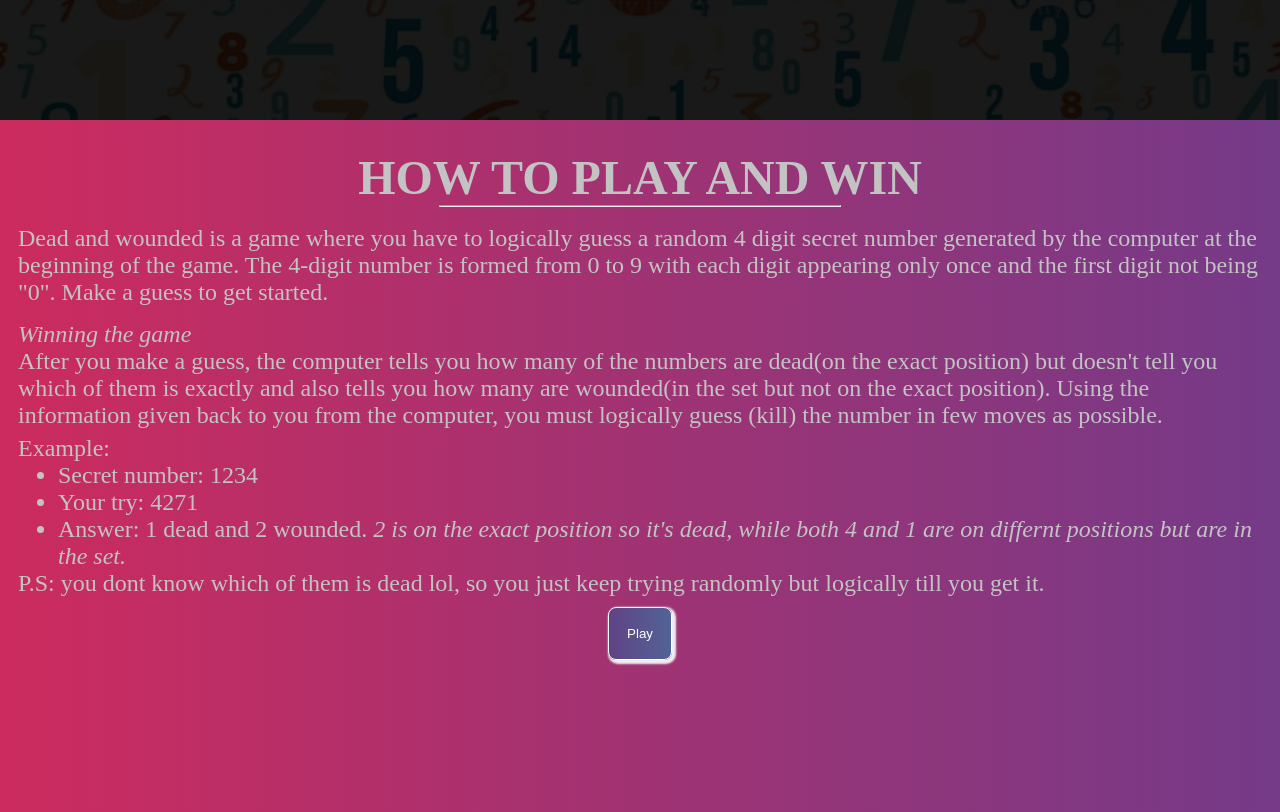
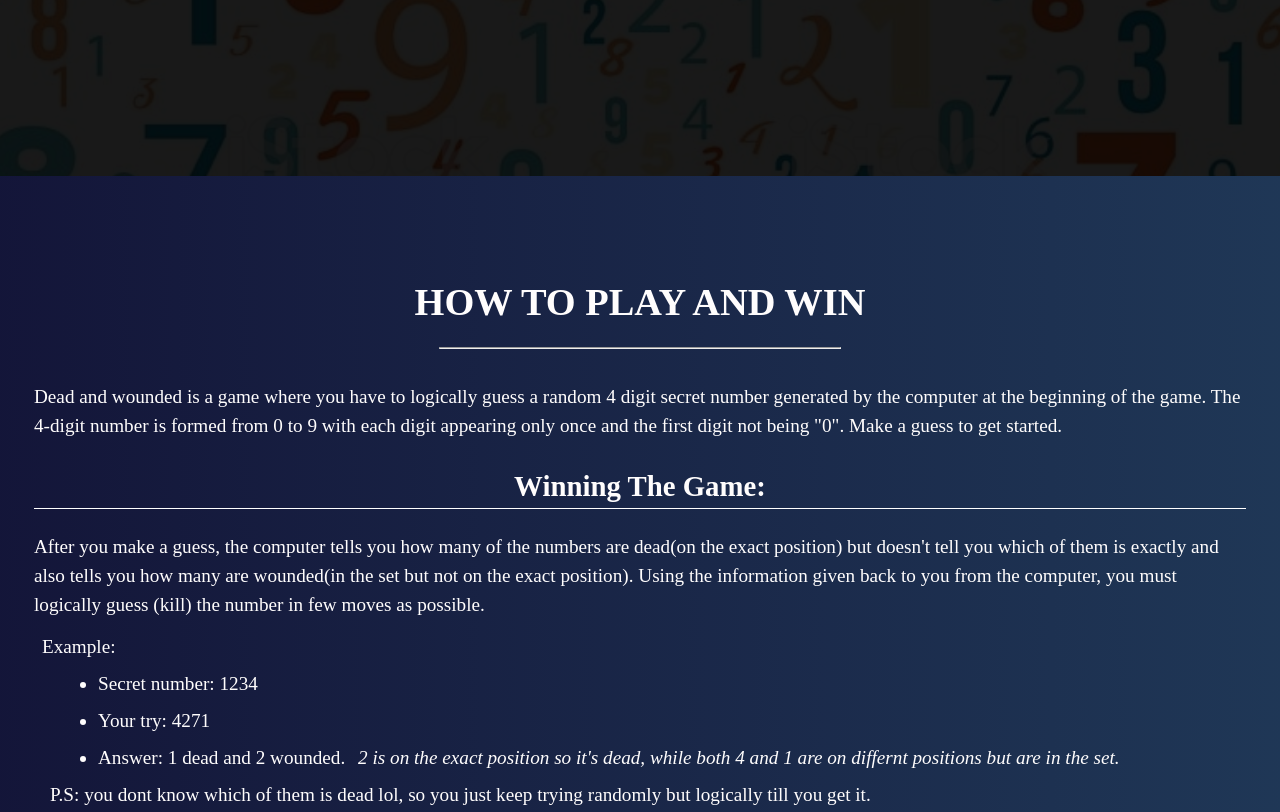
Before and after one commit to aolamide/number-game, a plain HTML site: page index.html in a window 1280 px wide. Shown: the part 680-1492 px from the top of the page. Drawn offline with Linux system fonts and the light colour scheme.

Commit message:
UI improvement and javascript clean up

```diff
--- a/css/play.css
+++ b/css/play.css
@@ -1,196 +1,145 @@
-body,html{
+body{
   margin: 0;
-	background : linear-gradient(to left, #614385, #516395);
-    /* added keyframes to background to make it more heated ;)*/
-    animation: body;
-    animation-duration: 8s;
-    animation-fill-mode: forwards;
-    animation-iteration-count: infinite;
-
+  overflow-x: hidden;
+  background: radial-gradient(circle, hsl(214, 47%, 23%), hsl(237, 49%, 15%));;
 }
-:root{
-    --button-border-t1: rgba( 222, 184, 135, 0.53 );
-    --button-border-t2: rgba(0, 255, 255, 0.67);
+h1 {
+  color: white;
 }
-h1{
+#side2 {
   color: white;
-    text-shadow: 1px 0px 1px #eee;
+  width: 40%;
 }
-#side2{
-    color: white;
-    padding: 15px;
-	width: 50vw;
-
-}
-#validation{
+#validation {
   color: red;
   margin-top: 5px;
 }
-main{
-	width: 100%;
+main {
+  width: 90%;
   height: 80%;
   margin: 5% auto;
   display: flex;
+  justify-content: space-between;
 }
-#side1{
-	padding: 15px;
-	width: 50vw;
-}
-input,button{
-	border-radius: 7px;
+
+input{
+  border-radius: 10px;
   padding: 15px;
   margin: 5px 0 15px 0;
 }
-button{
-    border-top-color: var(--button-border-t1, rgba(222, 184, 135, 0.53));
-    border-right-color: var(--button-border-t2, rgba(0, 255, 255, 0.67));
-    border-bottom-color: var(--button-border-t2, rgba(0, 255, 255, 0.67));
-    border-left-color: var(--button-border-t1, rgba(222, 184, 135, 0.53));
+button {
+  background: hsl(229, 64%, 46%);
+  border-radius: 10px;
+  padding: 18px;
+  border: none;
+  box-shadow: 2px 2px 2px #eee;
+  margin: 10px;
   color: white;
-    background : linear-gradient(to left, #614385, #516395);
-    animation: button;
-    animation-iteration-count: infinite;
-    animation-duration: 2s;
+  outline: none;
+  cursor: pointer;
+  transition: .5s;
 }
 button:hover{
-	cursor: pointer;
-    background : linear-gradient(to right, #614385, #516395);
-    transition-duration: .5s;
-/*    transform: scale(1.1);*/
-	transform: rotateY(360deg);
+  color: #dc2e4e;
 }
-.red{
-	color:red;
+button:active{
+	animation: button .5s ease;
 }
-.green{
-	color: green;
+@keyframes button{
+	to{ transform: scale(0.8);}
 }
-table, td {
+table,
+td {
   border-bottom: 1px solid black;
   border-collapse: collapse;
   padding: 8px;
 }
 /*PopUp*/
-.openBtn{
+.openBtn {
   background: coral;
-	padding:15px 20px;
+  padding: 15px 20px;
   border: 0;
   outline: none;
 }
-.openBtn:hover{
+.openBtn:hover {
   background: #333;
   cursor: pointer;
 }
-.modal{
+.modal {
   display: none;
   position: fixed;
   background: #11111185;
   top: 0;
-	left:0;
+  left: 0;
   width: 100%;
   height: 100%;
   overflow: auto;
-	z-index : 1;
+  z-index: 1;
 }
-.modalContent{
-	width: 60%;
+.modalContent {
+  border-radius: 10px;
+  width: 40vw;
   background: white;
   margin: auto;
-	margin-top: 100px;
-	margin-right: auto;
-	box-shadow: 3px 4px 6px #777, -3px -4px 6px #777;
+  margin-top: 30vh;
+  animation: alert 0.4s ease-out reverse;
 }
-.modalHeader{
-	background: rgb(158, 152, 76);
+@keyframes alert {
+  from {
+    opacity: 1;
+  }
+  to {
+    transform: scale(0.35);
+    opacity: 0;
+  }
+}
+.modalHeader {
+  border-radius: 10px 10px 0 0;
+  background: #606e85;
   padding: 15px;
 }
-.modalHeader h1, .modalFooter h3{
+.modalHeader h1,
+.modalFooter h3 {
   margin: 0;
 }
-.closeModal{
+.closeModal {
   float: right;
   font-weight: 900;
   font-size: 20px;
   color: #11111185;
+  cursor: pointer;
+  transition: .5s;
 }
-.guessleft{
+.guessleft {
   color: cyan;
 }
-.dying{
+.dying {
   color: red;
-
 }
-.closeModal:hover{
-	cursor:pointer;
-	color: black;
+.closeModal:hover {
+  color: rgb(102, 9, 9);
+  transform: scale(1.05);
 }
-.modalBody{
+.modalBody {
   padding: 15px;
 }
 
-.modalFooter{
-	background: rgb(158, 152, 76);
+.modalFooter {
+  background: #606e85;
   text-align: center;
   padding: 15px;
+  border-radius: 0 0 10px 10px;
+  color: white;
 }
 
-@media screen and (max-width:768px){
-   main{
+@media screen and (max-width: 768px) {
+  main {
     flex-direction: column;
     align-items: center;
   }
-   #side1, #side2{
+  #side1,
+  #side2 {
     width: 80vw;
-       margin : 5px auto;
-   }
-
-
-}
-@keyframes body {
-    0%{background : linear-gradient(to left, #614385, #516395);}
-    10%{background : linear-gradient(45deg, #614385, #516395);}
-    20%{background : linear-gradient(90deg, #614385, #516395);}
-    30%{background : linear-gradient(135deg, #614385, #516395);}
-    50%{background : linear-gradient(180deg, #614385, #516395);}
-    70%{background : linear-gradient(225deg, #614385, #516395);}
-    80%{background : linear-gradient(270deg, #614385, #516395);}
-    90%{background : linear-gradient(315deg, #614385, #516395);}
-    100%{background : linear-gradient(360deg, #614385, #516395);}
-}
-@keyframes button {
-    0%{
-        border-top-color: var(--button-border-t1, rgba(222, 184, 135, 0.53));
-        border-right-color: var(--button-border-t1, rgba(222, 184, 135, 0.53));
-        border-bottom-color: var(--button-border-t2, rgba(0, 255, 255, 0.67));
-        border-left-color: var(--button-border-t2, rgba(0, 255, 255, 0.67));
-
-    }
-     25%{
-        border-top-color: var(--button-border-t2, rgba(0, 255, 255, 0.67));
-        border-right-color: var(--button-border-t1, rgba(222, 184, 135, 0.53));
-        border-bottom-color: var(--button-border-t1, rgba(222, 184, 135, 0.53));
-        border-left-color:  var(--button-border-t2, rgba(0, 255, 255, 0.67));
-
-    }
-     50%{
-        border-top-color: var(--button-border-t2, rgba(0, 255, 255, 0.67));
-        border-right-color: var(--button-border-t2, rgba(0, 255, 255, 0.67));
-        border-bottom-color: var(--button-border-t1, rgba(222, 184, 135, 0.53));
-        border-left-color:  var(--button-border-t1, rgba(222, 184, 135, 0.53));
-
-    }
-     75%{
-        border-top-color: var(--button-border-t1, rgba(222, 184, 135, 0.53));
-        border-right-color: var(--button-border-t2, rgba(0, 255, 255, 0.67));
-        border-bottom-color: var(--button-border-t2, rgba(0, 255, 255, 0.67));
-        border-left-color:   var(--button-border-t1, rgba(222, 184, 135, 0.53));
-
-    }
-     100%{
-        border-top-color: var(--button-border-t1, rgba(222, 184, 135, 0.53));
-        border-right-color: var(--button-border-t1, rgba(222, 184, 135, 0.53));
-        border-bottom-color: var(--button-border-t2, rgba(0, 255, 255, 0.67));
-        border-left-color: var(--button-border-t2, rgba(0, 255, 255, 0.67));
-
+    margin: 5px auto;
   }
 }
--- a/css/style.css
+++ b/css/style.css
@@ -1,112 +1,89 @@
-*{
-	margin: 0;
+* {
+  margin: 0;
 }
-body,html{
-	margin: 0;
+body {
+  margin: 0;
+  scroll-behavior: smooth;
+  background: url(../img/bg.jpg);
+  background-position: center;
+  background-repeat: no-repeat;
+  background-size: cover;
+  height: auto;
+  overflow-x: hidden;
 }
-.body{
-	background: url(../img/bg.jpg);
-	background-position: center;
-  	background-repeat: no-repeat;
-  	background-size: cover;
+.container {
+	min-height: 107vh;
+	background-color: rgba(0, 0, 0, 0.9);
+	height: 100%;
+	display: flex;
+	flex-direction: column;
+	justify-content: center;
+	align-items: center;
+  font-size: 1.8em;
+  color: #606e85;
 }
-.cover{
-	background-color: rgba(0, 0, 0, .9);
-	height: 100vh;
-	text-align: center;
+.container *{
+	margin: 0.5rem;
 }
-.container{
-	padding-top: 20%;
-	margin: 0 auto;
-	font-size: 2em;
-	color:  rgba(3, 111, 221, .5);
+.h2{
+  text-align: center;
+  margin: 1.5rem 0;
+  border-bottom: 1px solid white;
 }
 
-button{
-	background : linear-gradient(to right, #614385, #516395);
-	border-radius: 8px;
-	padding: 18px;
-	border: 1px solid white;
-	box-shadow: 2px 2px 2px 2px #eee;
-	margin: 10px;
-    color: white;
+button {
+  background: hsl(229, 64%, 46%);
+  border-radius: 10px;
+  padding: 18px;
+  border: none;
+  box-shadow: 2px 2px 2px #eee;
+  margin: 10px;
+  color: white;
+  outline: none;
+  cursor: pointer;
+  transition: .5s;
 }
 button:hover{
-	cursor: pointer;
-	transform: scale(1.2);
-    background : linear-gradient(to left, #614385, #516395);
+  color: #dc2e4e;
 }
-#howto{
-	height: 107vh;
-/*	background: linear-gradient(to left, #4568dc , #b06ab3);*/
-    background: linear-gradient(to right, #cc2b5e , #753a88);
-/*    color: #585858;*/
-    color: #c3c3c3;
-	font-size: 1.5rem;
-	margin: 0 auto;
-	padding-top: 30px;
+button:active{
+	animation: button .8s ease;
 }
-h1{
-	text-align: center;
+@keyframes button{
+	to{ transform: scale(0.85);}
 }
-hr{
-	margin: 0 auto;
-	width: 400px;
-	color: grey;
+#rules {
+  min-height: 100vh;
+  background: linear-gradient(to left, hsl(214, 47%, 23%), hsl(237, 49%, 15%));;
+  color: #fffdfd;
+  font-size: 1.2rem;
+  margin: 0 auto;
+  padding: 1rem .5rem;
+  line-height: 1.5;
 }
-p{
-    padding-top: 15px;
+h1 {
+  text-align: center;
 }
-#example{
-    padding-top: 6px;
-    display: block;
-
+hr {
+  margin: 0 auto;
+  width: 400px;
 }
-#exapmle #example-list li{
-    list-style-type: none;
+p {
+  padding-top: 15px;
 }
-.instructions{
-	padding: 18px;
+#example {
+  padding-top: 6px;
+  display: block;
 }
-#ps{
-    padding-top: 5px;
+#exapmle #example-list li {
+  list-style-type: none;
 }
-.instructions .play{
-	text-align: center;
+.instructions {
+  padding: 18px;
 }
-/*Container panel*/
-@media screen and (max-width:1365px){
-	.container{
-        font-size: 1.5em;
-        padding-top: 40vh;
-	}
+#ps {
+  padding-top: 5px;
 }
-@media screen and (max-width:580px){
-	.container{
-        padding-top: 40vh;
-		font-size: 1.35em;
-        margin: 0px 15px;
-	}
+.instructions .play {
+  text-align: center;
 }
-@media screen and (max-width:440px){
-	.container{
-        padding-top: 65%;
-		font-size: 1.2em;
-        margin: auto;
-	}
-}
-/*Instructiion panel */
-@media screen and (max-width:1360px){
-	.instructions{
-		height: auto;
-        background: linear-gradient(to right, #cc2b5e , #753a88);
-        color: #c3c3c3;
-	}
-}
-@media screen and (max-width:580px){
-	.instructions{
-		width: auto;
-        background: linear-gradient(to right, #cc2b5e , #753a88);
-        color: #c3c3c3;
-	}
-}
--- a/index.html
+++ b/index.html
@@ -2,8 +2,8 @@
 <html>
   <head>
     <title>Welcome</title>
-    <link rel="stylesheet" type="text/css" href="css/style.css">
-    <meta name="viewport" content="width=device-width, initial-scale=1.0">
+    <link rel="stylesheet" type="text/css" href="css/style.css" />
+    <meta name="viewport" content="width=device-width, initial-scale=1.0" />
   </head>
 
   <body>
@@ -12,27 +12,47 @@
         <div class="container">
           <h1 id="dnw">Dead and Wounded!</h1>
           <h3 id="slogan">the number game...</h3>
-                <a href="#howto"><button>How To Play</button></a>
+          <div class="buttons">
+
+              <a href="#rules"><button>How To Play</button></a>
               <a href="play.html"><button>Play</button></a>
-
           </div>
         </div>
       </div>
-    <div id="howto" class="container">
+    </div>
+    <div id="rules" class="container">
       <h1>HOW TO PLAY AND WIN</h1>
-        <hr>
+      <hr />
       <div class="instructions">
-            Dead and wounded is a game where you have to logically guess a random 4 digit secret number generated by the computer at the beginning of the game. The 4-digit number is formed from 0 to 9 with each digit appearing only once and the first digit not being "0". Make a guess to get started.
+        Dead and wounded is a game where you have to logically guess a random 4
+        digit secret number generated by the computer at the beginning of the
+        game. The 4-digit number is formed from 0 to 9 with each digit appearing
+        only once and the first digit not being "0". Make a guess to get
+        started.
 
-            <p><em class="heading">Winning the game</em></p>
-            After you make a guess, the computer tells you how many of the numbers are dead(on the exact position) but doesn't tell you which of them is exactly and also tells you how many are wounded(in the set but not on the exact position). Using the information given back to you from the computer, you must logically guess (kill) the number in few moves as possible.
-            <span id="example"> Example:
+        <h2 class="h2">Winning The Game:</h2>
+        After you make a guess, the computer tells you how many of the numbers
+        are dead(on the exact position) but doesn't tell you which of them is
+        exactly and also tells you how many are wounded(in the set but not on
+        the exact position). Using the information given back to you from the
+        computer, you must logically guess (kill) the number in few moves as
+        possible.
+        <span id="example">
+          Example:
           <ul id="example-list">
             <li>Secret number: 1234</li>
-                    <li>Your try:  4271</li>
-                    <li>Answer: 1 dead and 2 wounded. <em>2 is on the  exact position so it's dead, while both 4 and 1 are on differnt positions but are in the set.</em></li>
+            <li>Your try: 4271</li>
+            <li>
+              Answer: 1 dead and 2 wounded.
+              <em
+                >2 is on the exact position so it's dead, while both 4 and 1 are
+                on differnt positions but are in the set.</em
+              >
+            </li>
           </ul>
-                <span id="ps">P.S: you dont know which of them is dead lol, so you just keep trying randomly but logically till you get it.
+          <span id="ps"
+            >P.S: you dont know which of them is dead lol, so you just keep
+            trying randomly but logically till you get it.
           </span>
         </span>
         <div class="play">
```
Also changed, not shown: js/main.js (+16 -23 lines), play.html (+15 -7 lines), 1 other file. Lines whose indentation alone changed are shown as unchanged.
